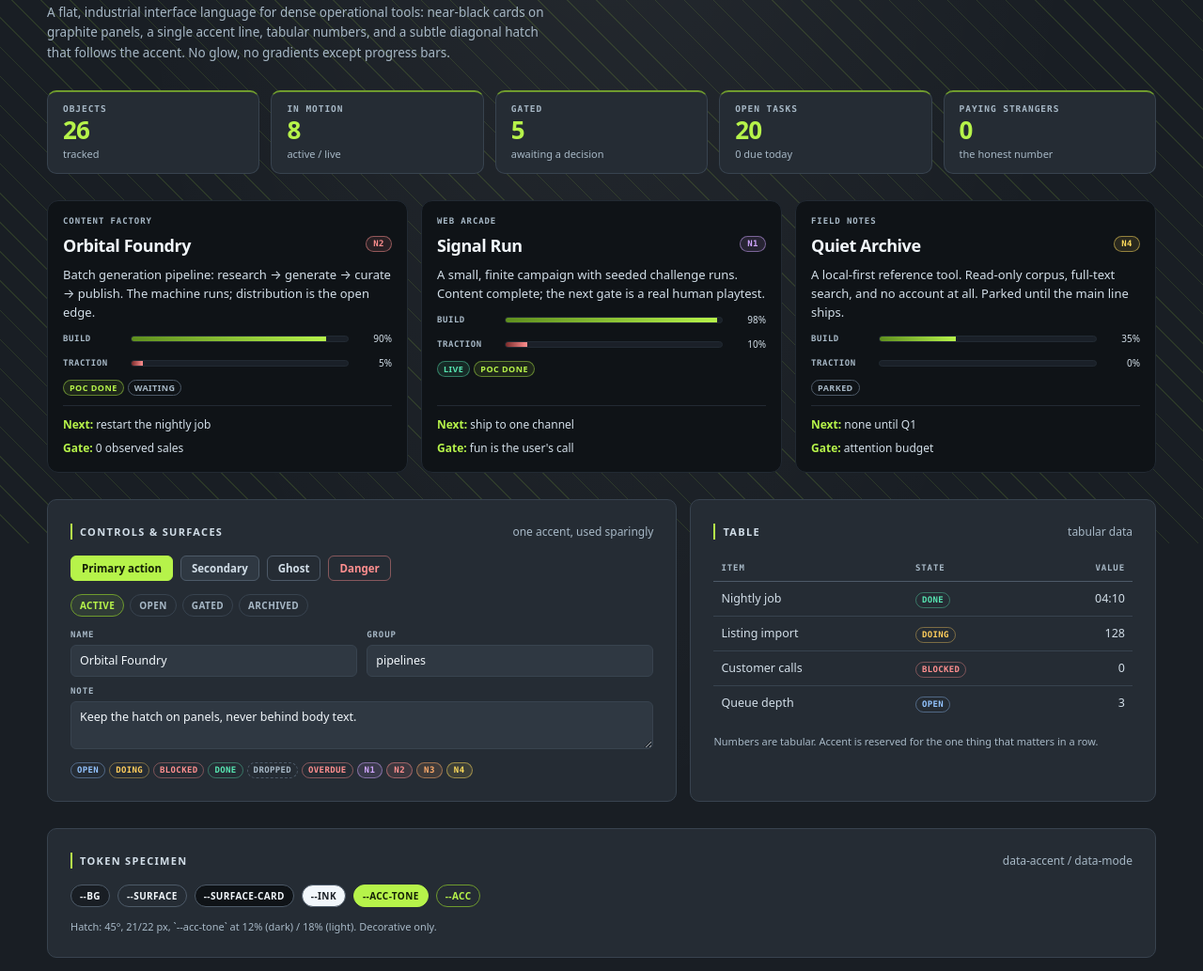
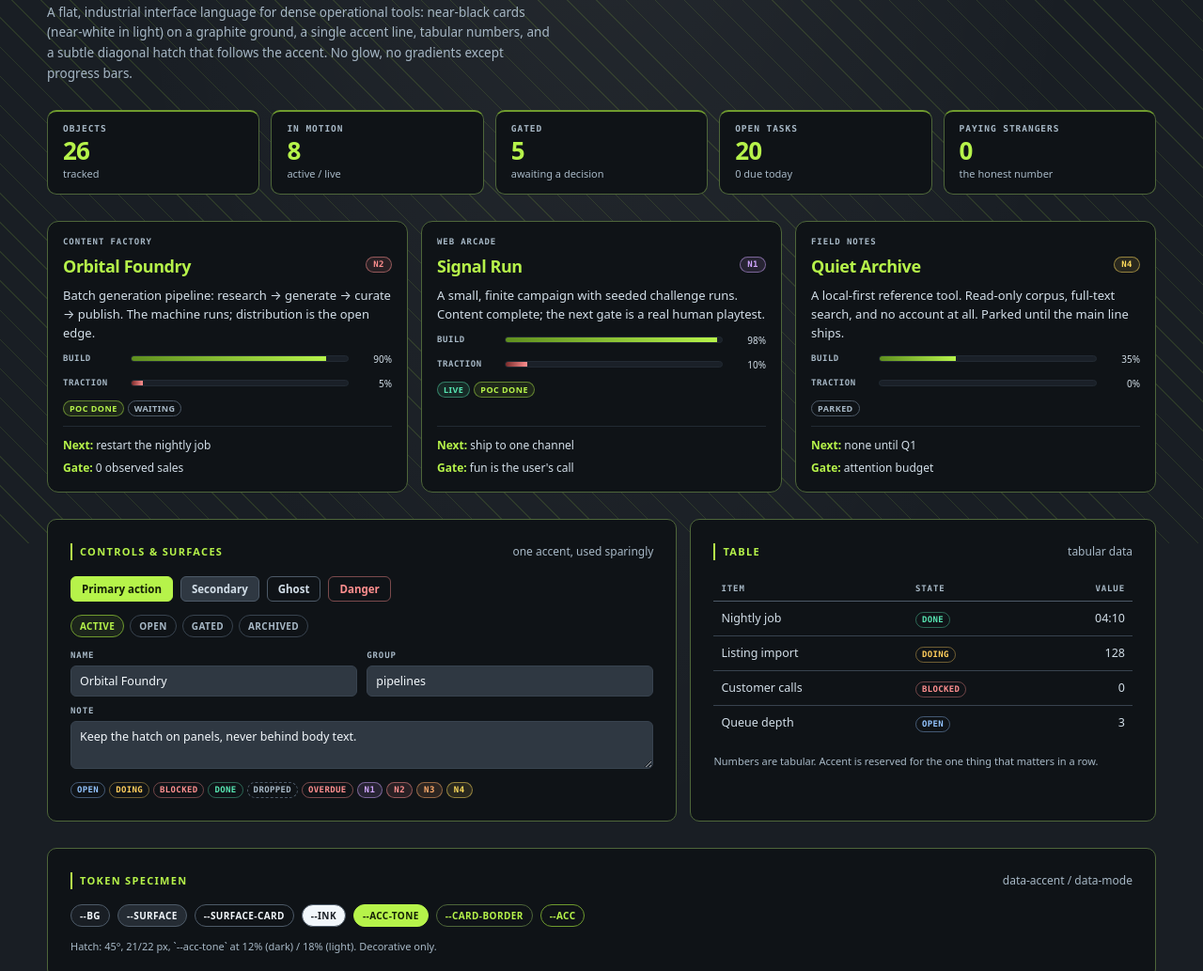
Before and after one commit to brewing-pixels/brewing-designs, a plain HTML site: page styles/systemcraft-hud/demo.html in a window 1280 px wide. Shown: the part 222-1255 px from the top of the page at 94% size. Drawn offline with Linux system fonts and the light colour scheme.

Commit message:
style(systemcraft-hud): black cards, accent titles, and hue hover
Every sc-panel, sc-card, sc-stat, and modal card now uses the card surface, an accent-tinted 1px border, and an accent title. Hover adds a 1px accent ring (visual 2px border) and a 16% accent shadow without lightening the surface or shifting layout. The design spec, tokens, demo, and preview were updated.

```diff
--- a/styles/systemcraft-hud/demo.html
+++ b/styles/systemcraft-hud/demo.html
@@ -87,7 +87,7 @@
     <div class="sc-kicker">metallic HUD · single accent · 45° hatch</div>
     <h2 class="big">Metal surfaces. <b>One accent.</b><br>Everything else recedes.</h2>
     <p class="sc-sub" style="max-width: 70ch;">A flat, industrial interface language for dense operational tools:
-      near-black cards on graphite panels, a single accent line, tabular numbers, and a subtle diagonal hatch
+      near-black cards (near-white in light) on a graphite ground, a single accent line, tabular numbers, and a subtle diagonal hatch
       that follows the accent. No glow, no gradients except progress bars.</p>
   </section>
 
@@ -206,6 +206,7 @@
       <span class="sc-chip" style="color:var(--ink);background:var(--surface-card);border-color:var(--line-2);">--surface-card</span>
       <span class="sc-chip" style="color:var(--bg);background:var(--ink);border-color:var(--line-2);">--ink</span>
       <span class="sc-chip" style="color:var(--acc-ink);background:var(--acc-tone);border-color:var(--acc-tone);">--acc-tone</span>
+      <span class="sc-chip" style="color:var(--acc);background:var(--surface-card);border-color:var(--card-border);">--card-border</span>
       <span class="sc-chip" style="color:var(--acc);border-color:var(--acc-line);">--acc</span>
     </div>
     <p class="demo-note" style="margin-top:12px;">Hatch: 45°, 21/22 px, `--acc-tone` at 12% (dark) / 18% (light). Decorative only.</p>
--- a/styles/systemcraft-hud/theme.css
+++ b/styles/systemcraft-hud/theme.css
@@ -76,6 +76,9 @@
   --acc-soft: #5f8f1f;
   --acc-line: #6f9b2e;
   --acc-ink: #142006;
+  --card-border: color-mix(in srgb, var(--acc) 30%, var(--card-line));
+  --card-shadow-hot: 0 0 0 1px var(--acc),
+    0 12px 30px color-mix(in srgb, var(--acc) 16%, transparent);
 }
 
 /* ------------------------------------------------------------ tokens: light */
@@ -437,10 +440,12 @@
 }
 
 .sc-panel {
-  background: var(--surface);
-  border: 1px solid var(--line);
+  background: var(--surface-card);
+  border: 1px solid var(--card-border);
   border-radius: var(--r-md);
   padding: var(--s5);
+  transition: border-color var(--dur) var(--ease),
+    box-shadow var(--dur) var(--ease);
 }
 
 .sc-panel-head {
@@ -456,26 +461,21 @@
   font-size: 11px;
   text-transform: uppercase;
   letter-spacing: 0.12em;
-  color: var(--ink-2);
+  color: var(--acc);
   padding-left: 8px;
   border-left: 2px solid var(--acc);
 }
 
 .sc-card {
   background: var(--surface-card);
-  border: 1px solid var(--card-line);
+  border: 1px solid var(--card-border);
   border-radius: var(--r-lg);
   padding: var(--s4);
   display: flex;
   flex-direction: column;
   gap: 10px;
   transition: border-color var(--dur) var(--ease),
-    background var(--dur) var(--ease);
-}
-
-.sc-card:hover {
-  border-color: color-mix(in srgb, var(--acc) 26%, var(--line-2));
-  background: var(--card-bg-hover);
+    box-shadow var(--dur) var(--ease);
 }
 
 .sc-card .sc-card-kicker {
@@ -489,6 +489,7 @@
   font-size: 18px;
   letter-spacing: -0.025em;
   line-height: 1.15;
+  color: var(--acc);
 }
 
 .sc-card p {
@@ -519,11 +520,13 @@
 }
 
 .sc-stat {
-  background: var(--surface);
-  border: 1px solid var(--line);
+  background: var(--surface-card);
+  border: 1px solid var(--card-border);
   border-top: 2px solid var(--acc-line);
   border-radius: var(--r-md);
   padding: var(--s3) var(--s4);
+  transition: border-color var(--dur) var(--ease),
+    box-shadow var(--dur) var(--ease);
 }
 
 .sc-stat .label {
@@ -879,11 +882,29 @@
   width: min(520px, 100%);
   max-height: calc(100vh - 40px);
   overflow: auto;
-  background: var(--bg-2);
-  border: 1px solid var(--line-2);
+  background: var(--surface-card);
+  border: 1px solid var(--card-border);
   border-radius: var(--r-lg);
   box-shadow: var(--shadow);
   padding: var(--s5);
+  transition: border-color var(--dur) var(--ease),
+    box-shadow var(--dur) var(--ease);
+}
+
+
+/* card interaction — every card keeps its black surface and gains the accent
+   ring + hue shadow on hover, with no background lightening or layout shift */
+.sc-panel:hover,
+.sc-card:hover,
+.sc-stat:hover,
+.sc-modal .sc-modal-card:hover {
+  border-color: var(--acc);
+  box-shadow: var(--card-shadow-hot);
+}
+
+.sc-modal .sc-modal-card:hover {
+  box-shadow: var(--shadow), 0 0 0 1px var(--acc),
+    0 12px 30px color-mix(in srgb, var(--acc) 16%, transparent);
 }
 
 @media (prefers-reduced-motion: reduce) {
```
Also changed, not shown: styles/systemcraft-hud/tokens.json (+10 -0 lines), styles/systemcraft-hud/preview.png, 1 other file.
